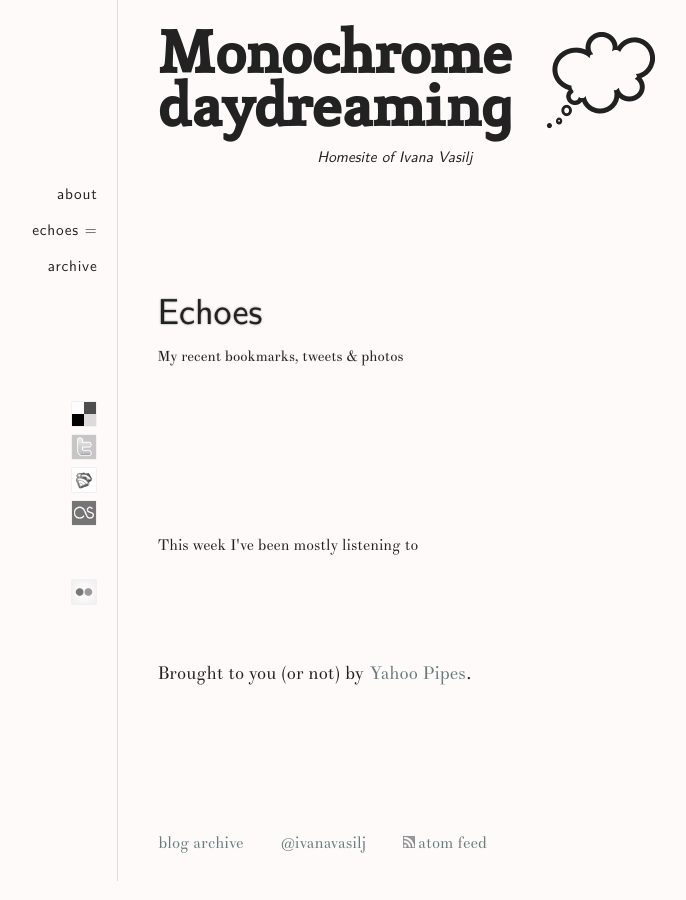
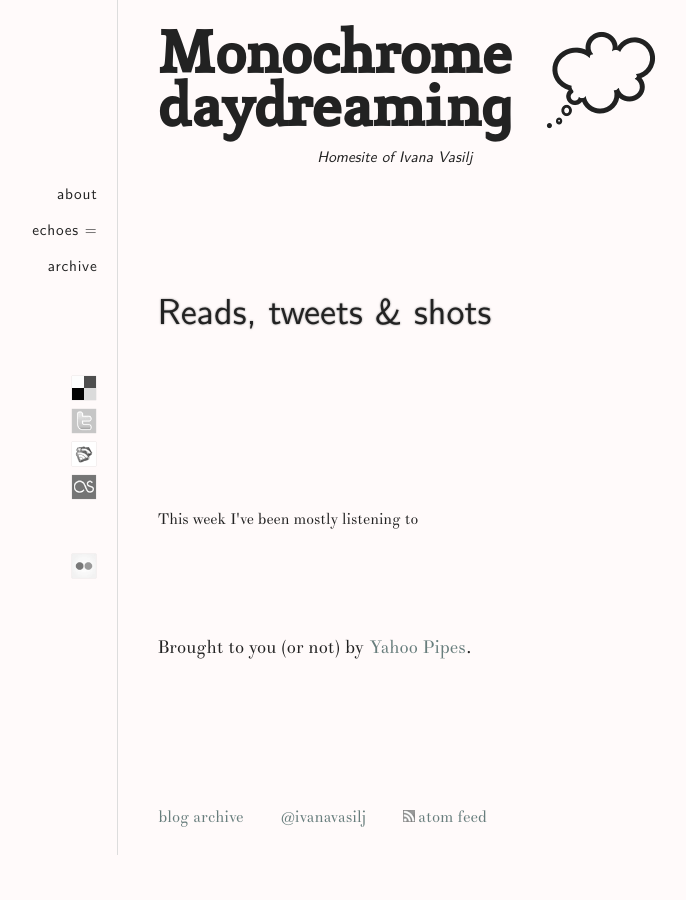
Before and after one commit to ivana/ivana.github.com, a Jekyll site: the page built from echoes.html, in a window 1280 px wide. Shown: the whole page, without its empty margins (253-939 px from the left). Built offline with Jekyll 4.4.1, drawn with Linux system fonts in a browser that asks for light colours.

Commit message:
echoes = reads, tweets and shots; delete subheading

```diff
--- a/echoes.html
+++ b/echoes.html
@@ -6,10 +6,7 @@ desc: My recent bookmarks, tweets and photos
 ---
 
 <section id="echoes">
-  <hgroup>
-    <h1>Echoes</h1>
-    <h2>My recent bookmarks, tweets &amp; photos</h2>
-  </hgroup>
+  <h1>Reads, tweets &amp; shots</h1>
 
   <section class="annotated" id="delicious">
     <h1>
```
